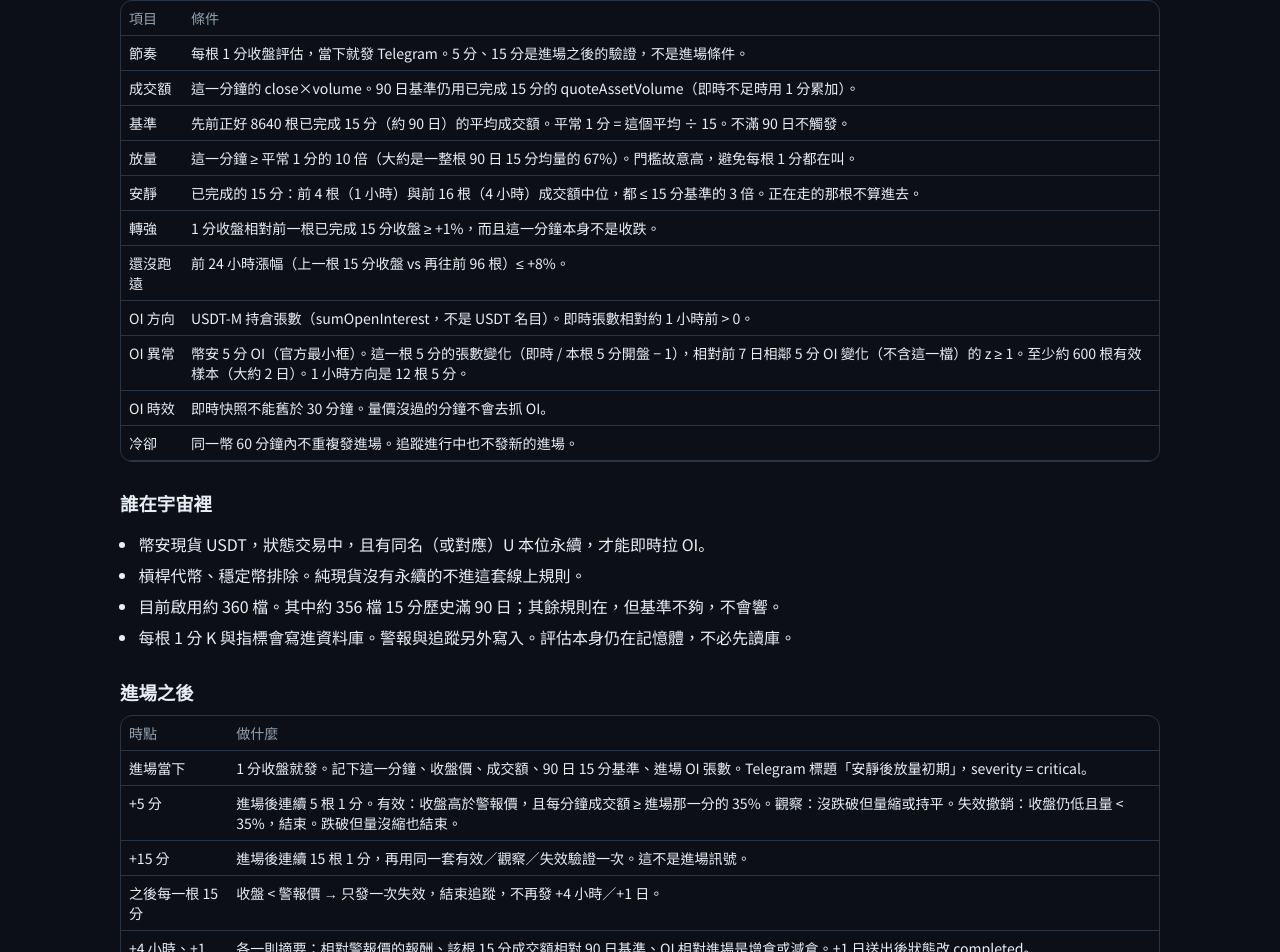
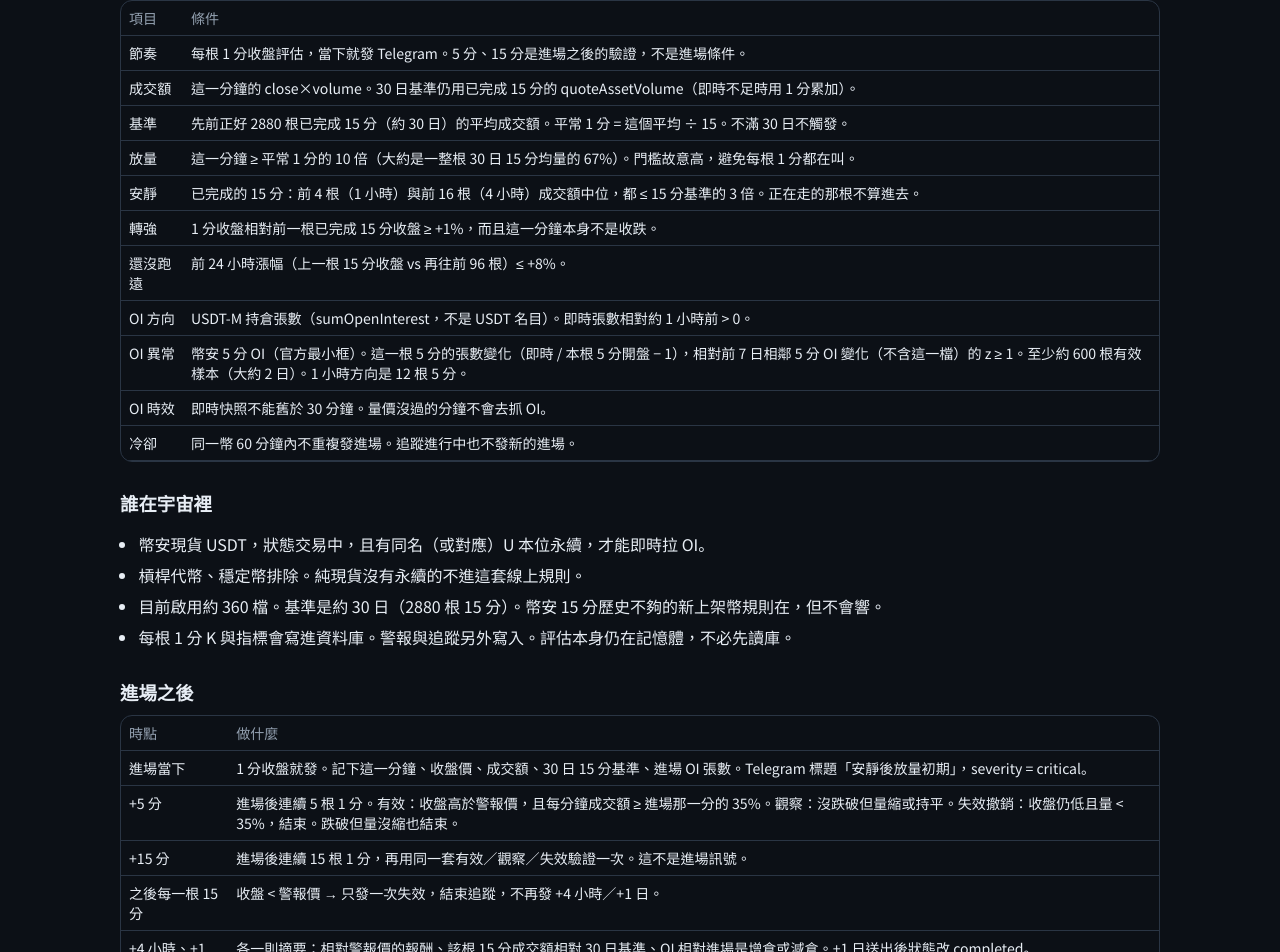
Before and after one commit to mingyeh1214/crypto-alerts-dashboard, a Next.js app: page /strategy in a window 1280 px wide. Shown: the part 266-1218 px from the top of the page. Built offline with nearby package versions, Linux system fonts and the light colour scheme.

Commit message:
Default the replay baseline to 30 days (2880 fifteen-minute bars).
Live copy now matches the shorter volume window. The historical backtest filter still refers to the old 90-day report.

```diff
--- a/app/backtests/Explorer.tsx
+++ b/app/backtests/Explorer.tsx
@@ -363,7 +363,7 @@ export function Explorer() {
           歷史長度
           <select value={hist} onChange={(e) => setHist(e.target.value as HistFilter)}>
             <option value="all">全部</option>
-            <option value="ok">可評估（約 90 日）</option>
+            <option value="ok">可評估（報告當時約 90 日）</option>
             <option value="short">歷史不足</option>
           </select>
         </label>
--- a/app/live/LiveBoard.tsx
+++ b/app/live/LiveBoard.tsx
@@ -113,7 +113,7 @@ export function LiveBoard() {
         </div>
         <div className="card">
           <b>{meta.bars_ready ?? "…"}</b>
-          <span>90 日基準就緒（可觸發）</span>
+          <span>30 日基準就緒（可觸發）</span>
         </div>
         <div className="card">
           <b>{meta.oi_ready ?? "…"}</b>
--- a/app/replay/ReplayLab.tsx
+++ b/app/replay/ReplayLab.tsx
@@ -65,7 +65,7 @@ const LIVE: Params = {
   oi_1h_bars: 12,
   oi_z_lookback: 2016,
   oi_z_min_periods: 600,
-  baseline_bars: 8640,
+  baseline_bars: 2880,
   quiet_1h_bars: 4,
   quiet_4h_bars: 16,
   require_prior_24h: true,
@@ -153,8 +153,8 @@ export function ReplayLab() {
         </div>
       </div>
       <p className="note">
-        線上是 90 日（8640 根 15 分）基準、前 24h 上限、OI z 至少約 600 根 5 分。
-        資料庫的 1 分 K 與 5 分 OI 都還短，用線上參數多半是 0 筆。
+        線上是 30 日（2880 根 15 分）基準、前 24h 上限、OI z 仍是約 7 日（2016 根 5 分，至少約 600 根）。
+        基準已對齊資料庫大約 30 日的 1 分 K。剛補齊的視窗裡，要先累滿 2880 根才評得到最新那段。
         「配合目前資料」把基準降到 8 根、略過 24h、OI 樣本降到 30，方便先看得到清單。這不會改 Telegram。
       </p>
 
--- a/app/strategy/page.tsx
+++ b/app/strategy/page.tsx
@@ -19,9 +19,9 @@ export default function StrategyPage() {
           </thead>
           <tbody>
             <tr><td className="left">節奏</td><td className="left">每根 1 分收盤評估，當下就發 Telegram。5 分、15 分是進場之後的驗證，不是進場條件。</td></tr>
-            <tr><td className="left">成交額</td><td className="left">這一分鐘的 close×volume。90 日基準仍用已完成 15 分的 quoteAssetVolume（即時不足時用 1 分累加）。</td></tr>
-            <tr><td className="left">基準</td><td className="left">先前正好 8640 根已完成 15 分（約 90 日）的平均成交額。平常 1 分 = 這個平均 ÷ 15。不滿 90 日不觸發。</td></tr>
-            <tr><td className="left">放量</td><td className="left">這一分鐘 ≥ 平常 1 分的 10 倍（大約是一整根 90 日 15 分均量的 67%）。門檻故意高，避免每根 1 分都在叫。</td></tr>
+            <tr><td className="left">成交額</td><td className="left">這一分鐘的 close×volume。30 日基準仍用已完成 15 分的 quoteAssetVolume（即時不足時用 1 分累加）。</td></tr>
+            <tr><td className="left">基準</td><td className="left">先前正好 2880 根已完成 15 分（約 30 日）的平均成交額。平常 1 分 = 這個平均 ÷ 15。不滿 30 日不觸發。</td></tr>
+            <tr><td className="left">放量</td><td className="left">這一分鐘 ≥ 平常 1 分的 10 倍（大約是一整根 30 日 15 分均量的 67%）。門檻故意高，避免每根 1 分都在叫。</td></tr>
             <tr><td className="left">安靜</td><td className="left">已完成的 15 分：前 4 根（1 小時）與前 16 根（4 小時）成交額中位，都 ≤ 15 分基準的 3 倍。正在走的那根不算進去。</td></tr>
             <tr><td className="left">轉強</td><td className="left">1 分收盤相對前一根已完成 15 分收盤 ≥ +1%，而且這一分鐘本身不是收跌。</td></tr>
             <tr><td className="left">還沒跑遠</td><td className="left">前 24 小時漲幅（上一根 15 分收盤 vs 再往前 96 根）≤ +8%。</td></tr>
@@ -37,7 +37,7 @@ export default function StrategyPage() {
       <ul className="clean">
         <li>幣安現貨 USDT，狀態交易中，且有同名（或對應）U 本位永續，才能即時拉 OI。</li>
         <li>槓桿代幣、穩定幣排除。純現貨沒有永續的不進這套線上規則。</li>
-        <li>目前啟用約 360 檔。其中約 356 檔 15 分歷史滿 90 日；其餘規則在，但基準不夠，不會響。</li>
+        <li>目前啟用約 360 檔。基準是約 30 日（2880 根 15 分）。幣安 15 分歷史不夠的新上架幣規則在，但不會響。</li>
         <li>每根 1 分 K 與指標會寫進資料庫。警報與追蹤另外寫入。評估本身仍在記憶體，不必先讀庫。</li>
       </ul>
 
@@ -48,11 +48,11 @@ export default function StrategyPage() {
             <tr><th className="left">時點</th><th className="left">做什麼</th></tr>
           </thead>
           <tbody>
-            <tr><td className="left">進場當下</td><td className="left">1 分收盤就發。記下這一分鐘、收盤價、成交額、90 日 15 分基準、進場 OI 張數。Telegram 標題「安靜後放量初期」，severity = critical。</td></tr>
+            <tr><td className="left">進場當下</td><td className="left">1 分收盤就發。記下這一分鐘、收盤價、成交額、30 日 15 分基準、進場 OI 張數。Telegram 標題「安靜後放量初期」，severity = critical。</td></tr>
             <tr><td className="left">+5 分</td><td className="left">進場後連續 5 根 1 分。有效：收盤高於警報價，且每分鐘成交額 ≥ 進場那一分的 35%。觀察：沒跌破但量縮或持平。失效撤銷：收盤仍低且量 &lt; 35%，結束。跌破但量沒縮也結束。</td></tr>
             <tr><td className="left">+15 分</td><td className="left">進場後連續 15 根 1 分，再用同一套有效／觀察／失效驗證一次。這不是進場訊號。</td></tr>
             <tr><td className="left">之後每一根 15 分</td><td className="left">收盤 &lt; 警報價 → 只發一次失效，結束追蹤，不再發 +4 小時／+1 日。</td></tr>
-            <tr><td className="left">+4 小時、+1 日</td><td className="left">各一則摘要：相對警報價的報酬、該根 15 分成交額相對 90 日基準、OI 相對進場是增倉或減倉。+1 日送出後狀態改 completed。</td></tr>
+            <tr><td className="left">+4 小時、+1 日</td><td className="left">各一則摘要：相對警報價的報酬、該根 15 分成交額相對 30 日基準、OI 相對進場是增倉或減倉。+1 日送出後狀態改 completed。</td></tr>
           </tbody>
         </table>
       </div>
```
Also changed, not shown: app/page.tsx (+4 -4 lines), 1 other file (tests, documents, lock files or other folders).
